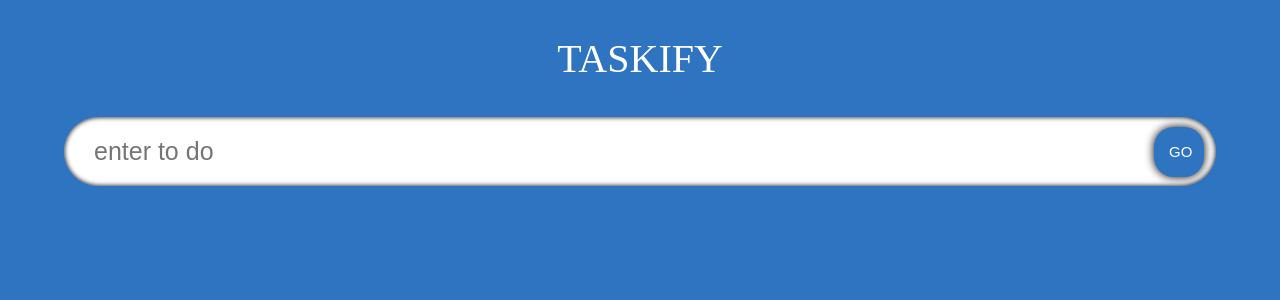
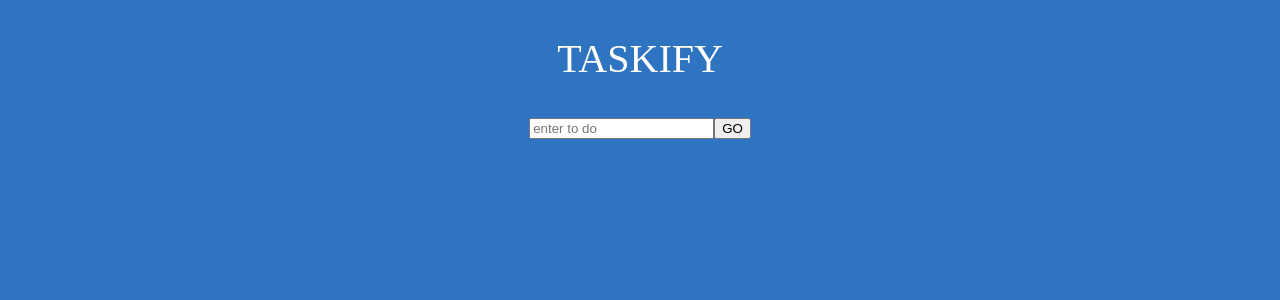
Before and after one commit to teja7777/React-TypeScript, a React (Create React App) app in the folder react_ts/: page / in a window 1280 px wide. Shown: the top 300 px of the page. Built offline with nearby package versions, Linux system fonts and the light colour scheme; a web font is replaced by a local one.

Commit message:
refactor:remove unnecessary code

```diff
--- a/react_ts/src/Components/styles.css
+++ b/react_ts/src/Components/styles.css
@@ -1,4 +1,4 @@
-.input {
+/* .input {
     display: flex;
     width: 90%;
     position: relative;
@@ -35,3 +35,5 @@
     border-radius: 20px;
     padding: 12px 15px;
 }
+
+ */
```
